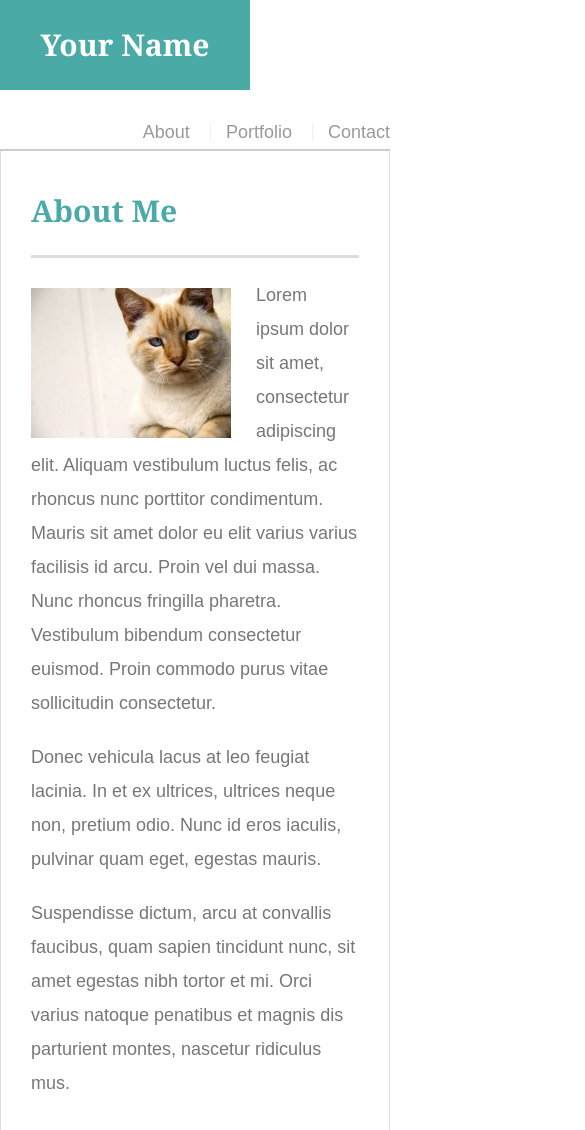
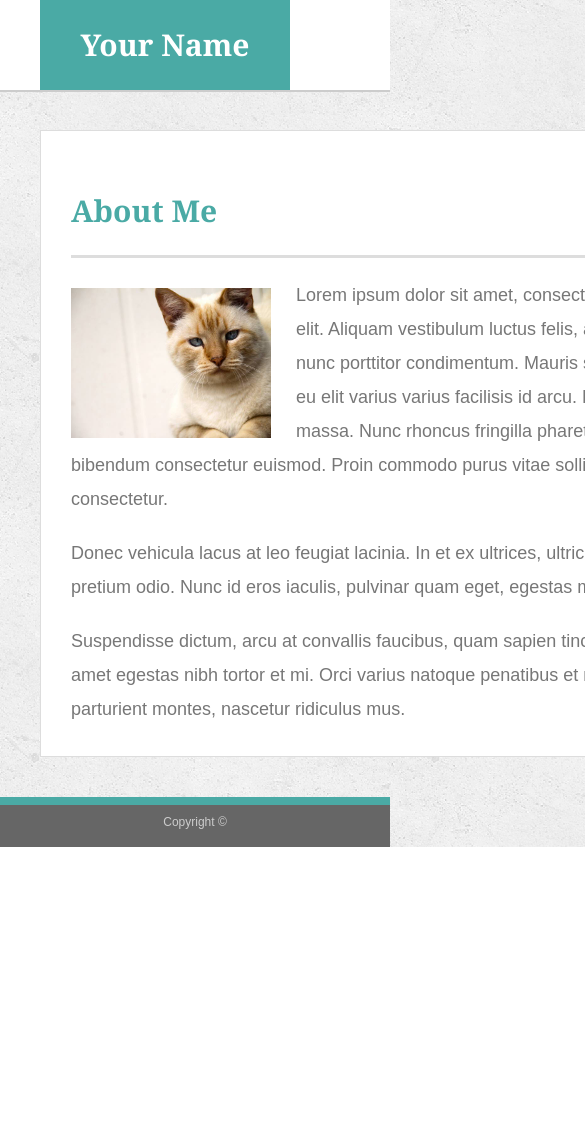
Before and after one commit to minori-fh/Responsive-Portfolio, a plain HTML site: page index.html in a window 390 px wide. Shown: the top 1130 px of the page, 585 px wide, since content can reach past the window. After the commit the page ends 847 px from the top, so only its background shows below. Drawn offline with Linux system fonts and the light colour scheme.

Commit message:
add media query for 980px width

```diff
--- a/assets/style.css
+++ b/assets/style.css
@@ -216,3 +216,21 @@
     background: #4aaaa5;
     border: 0 none;
   }
+
+  @media screen and (max-width: 980px){
+
+    .container {
+      width: 900px;
+      margin-left: 40px;
+    }
+
+    #main-container {
+      width: 700px;
+    }
+
+    #masthead {
+      left: 0px;
+      top: 0px;
+    }
+
+    }
```
